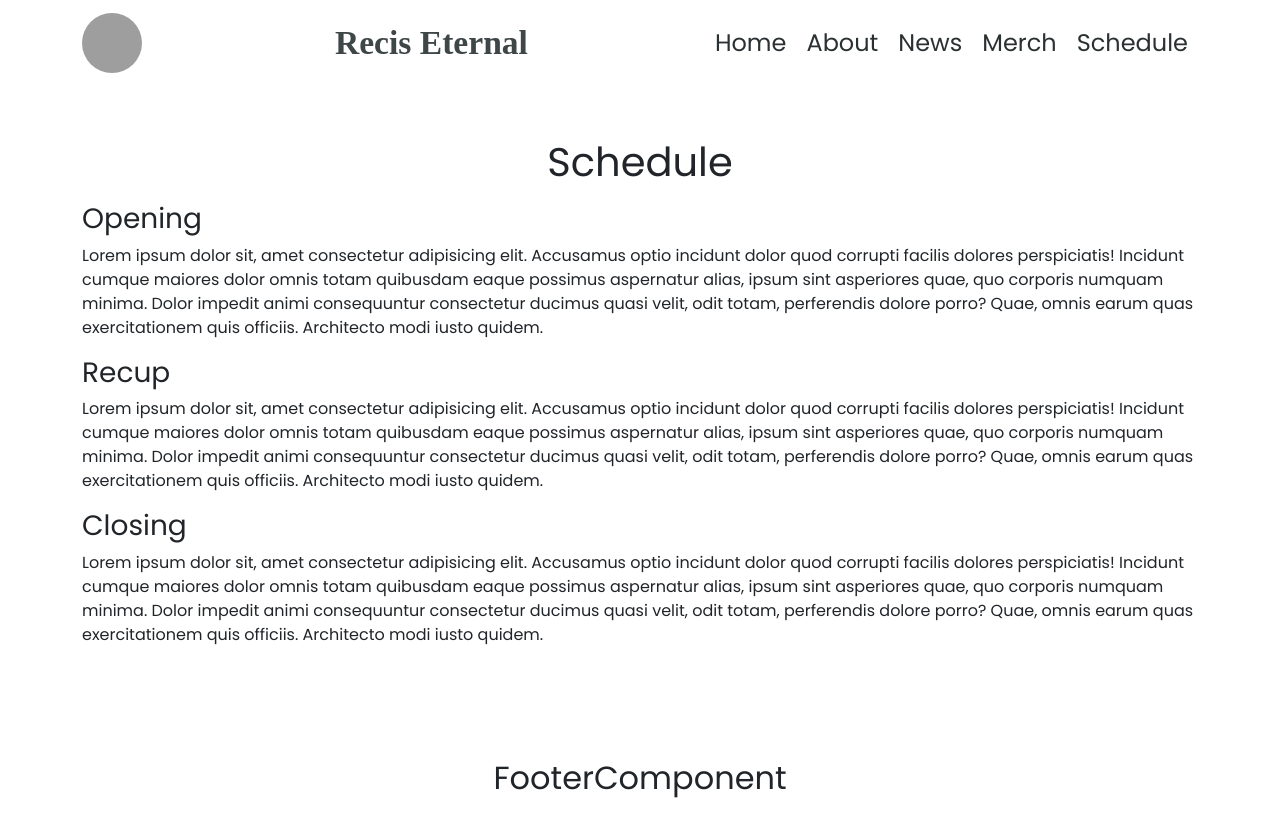
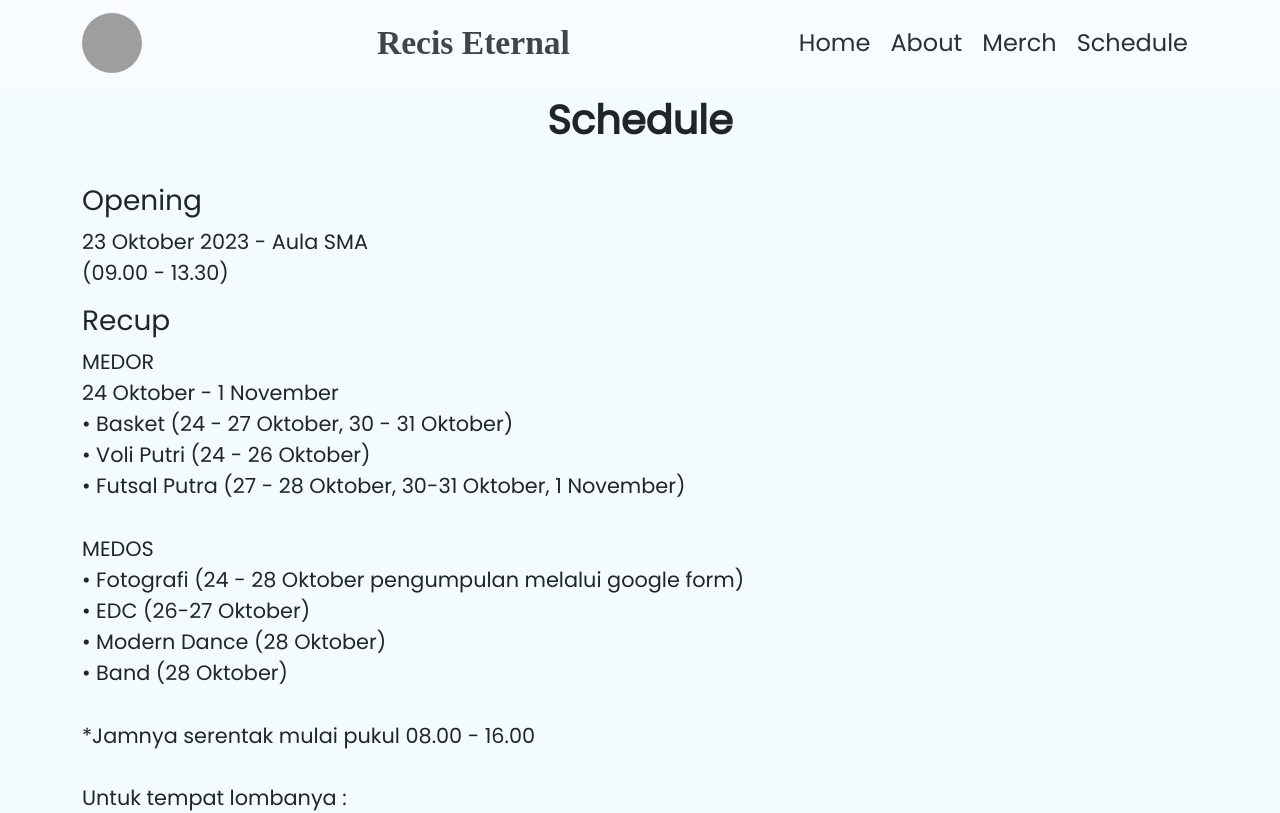
Before and after one commit to Dustin-Bernard/Recis-Eternal, a React (Vite) app in the folder frontend/: page /schedule in a window 1280 px wide. Shown: the top 813 px of the page. Built offline with nearby package versions, Linux system fonts and the light colour scheme; grey boxes are pictures that could not be loaded; a web font is replaced by a local one.

Commit message:
done untuk skrg.

```diff
--- a/frontend/src/App.tsx
+++ b/frontend/src/App.tsx
@@ -1,6 +1,6 @@
 import { Routes, Route } from "react-router-dom";
 import NavbarComponent from "./components/NavbarComponent";
-import FooterComponent from "./components/FooterComponent";
+// import FooterComponent from "./components/FooterComponent";
 import LoginPage from "./pages/LoginPage";
 import RegisterPage from "./pages/RegisterPage";
 import HomePage from "./pages/HomePage";
@@ -10,7 +10,6 @@ import ShopPage from "./pages/ShopPage";
 import SchedulePage from "./pages/SchedulePage";
 import AdminPage from "./pages/AdminPage.tsx";
 import PostPage from "./pages/PostPage";
-
 
 const App = () => {
   return (
@@ -28,8 +27,6 @@ const App = () => {
         <Route path="/register" Component={RegisterPage} />
         <Route path="/post/:id" Component={PostPage} />
       </Routes>
-
-      <FooterComponent />
     </div>
   );
 };
--- a/frontend/src/components/NavbarComponent.tsx
+++ b/frontend/src/components/NavbarComponent.tsx
@@ -129,9 +129,9 @@ const NavbarComponent = () => {
                 <NavLink id="navlink" to="/about">
                   About
                 </NavLink>
-                <NavLink id="navlink" to="/news">
+                {/* <NavLink id="navlink" to="/news">
                   News
-                </NavLink>
+                </NavLink> */}
                 <NavLink id="navlink" to="/merch">
                   Merch
                 </NavLink>
--- a/frontend/src/main.css
+++ b/frontend/src/main.css
@@ -221,7 +221,7 @@ h1 {
 /* AboutPage Style */
 
 .aboutPage {
-  height: 85vh;
+  height: 100vh;
   display: flex;
   justify-content: center;
   align-items: center;
@@ -293,7 +293,7 @@ h1 {
 
 /* Merch Style */
 .merchPage {
-  padding-top: 12vh;
+  height: 100vh;
   display: flex;
   justify-content: center;
   align-items: center;
@@ -301,6 +301,14 @@ h1 {
 }
 
 /* Schedule Style */
+
+.schedulePage {
+  padding-top: 12vh;
+  display: flex;
+  justify-content: center;
+  align-items: center;
+  background-color: rgb(244, 251, 255);
+}
 
 /* Footer Style */
 .footer {
--- a/frontend/src/pages/AboutPage.tsx
+++ b/frontend/src/pages/AboutPage.tsx
@@ -2,7 +2,7 @@ import { Container } from "react-bootstrap";
 
 const AboutPage = () => {
   return (
-    <div className="about aboutPage py-5">
+    <div className="about aboutPage">
       <Container className="text-center animate__animated animate__fadeInLeft">
         <h1 style={{ fontWeight: "600" }}>About</h1>
         <br />
--- a/frontend/src/pages/HomePage.tsx
+++ b/frontend/src/pages/HomePage.tsx
@@ -14,15 +14,11 @@ import Card from "react-bootstrap/Card";
 import LogoHivi from "../assets/1.png";
 import background from "../assets/Background-Final.png";
 
-
 import Merch1 from "../assets/2.png";
 import Merch2 from "../assets/3.png";
 import Merch3 from "../assets/4.png";
 
-
 const HomePage = () => {
-
-
   return (
     <div className="overflow-hidden">
       <div
@@ -98,6 +94,7 @@ const HomePage = () => {
                 data-aos="fade-right"
                 data-aos-duration="1000"
                 data-aos-delay="300"
+                id="aboutP"
               >
                 Recis Eternal adalah susunan acara perlombaan dan pentas seni
                 (pensi) yang diselenggarakan oleh SMA Regina Pacis Bogor pada
@@ -285,39 +282,39 @@ const HomePage = () => {
                 data-aos="fade-right"
                 data-aos-duration="1000"
                 data-aos-delay="300"
+                id="aboutP"
               >
                 <h3>Opening</h3>
                 <p>
-                  Lorem ipsum dolor sit, amet consectetur adipisicing elit.
-                  Accusamus optio incidunt dolor quod corrupti facilis dolores
-                  perspiciatis! Incidunt cumque maiores dolor omnis totam
-                  quibusdam eaque possimus aspernatur alias, ipsum sint
-                  asperiores quae, quo corporis numquam minima. Dolor impedit
-                  animi consequuntur consectetur ducimus quasi velit, odit
-                  totam, perferendis dolore porro? Quae, omnis earum quas
-                  exercitationem quis officiis. Architecto modi iusto quidem.
+                  23 Oktober 2023 - Aula SMA <br />
+                  (09.00 - 13.30)
                 </p>
                 <h3>Recup</h3>
                 <p>
-                  Lorem ipsum dolor sit, amet consectetur adipisicing elit.
-                  Accusamus optio incidunt dolor quod corrupti facilis dolores
-                  perspiciatis! Incidunt cumque maiores dolor omnis totam
-                  quibusdam eaque possimus aspernatur alias, ipsum sint
-                  asperiores quae, quo corporis numquam minima. Dolor impedit
-                  animi consequuntur consectetur ducimus quasi velit, odit
-                  totam, perferendis dolore porro? Quae, omnis earum quas
-                  exercitationem quis officiis. Architecto modi iusto quidem.
+                  MEDOR <br />
+                  24 Oktober - 1 November <br />
+                  • Basket (24 - 27 Oktober, 30 - 31 Oktober) <br />
+                  • Voli Putri (24 - 26 Oktober) <br />• Futsal Putra (27 - 28
+                  Oktober, 30-31 Oktober, 1 November) <br />
+                  <br />
+                  MEDOS <br />• Fotografi (24 - 28 Oktober pengumpulan melalui
+                  google form) <br />
+                  • EDC (26-27 Oktober) <br />
+                  • Modern Dance (28 Oktober) <br />
+                  • Band (28 Oktober) <br />
+                  <br />
+                  *Jamnya serentak mulai pukul 08.00 - 16.00 <br />
+                  <br />
+                  Untuk tempat lombanya : <br />
+                  1. Basket Putra & Putri (Aula SMA) <br />
+                  2. Futsal Putra & Voli Putri (Lapangan SD) <br />
+                  3. MD & Band (Aula SMA) <br />
+                  4. Fotografi dan EDC (online melalui google form dan zoom)
                 </p>
                 <h3>Closing</h3>
                 <p>
-                  Lorem ipsum dolor sit, amet consectetur adipisicing elit.
-                  Accusamus optio incidunt dolor quod corrupti facilis dolores
-                  perspiciatis! Incidunt cumque maiores dolor omnis totam
-                  quibusdam eaque possimus aspernatur alias, ipsum sint
-                  asperiores quae, quo corporis numquam minima. Dolor impedit
-                  animi consequuntur consectetur ducimus quasi velit, odit
-                  totam, perferendis dolore porro? Quae, omnis earum quas
-                  exercitationem quis officiis. Architecto modi iusto quidem.
+                  18 November 2023 di SMA Regina Pacis Bogor <br />
+                  (08.00 - 17.00)
                 </p>
               </div>
             </Container>
--- a/frontend/src/pages/SchedulePage.tsx
+++ b/frontend/src/pages/SchedulePage.tsx
@@ -2,39 +2,56 @@ import { Container } from "react-bootstrap";
 
 const SchedulePage = () => {
   return (
-    <div className="padding-top background-color">
-      <Container className="py-5">
-        <h1 className="text-center mb-3">Schedule</h1>
+    <div className="schedule schedulePage">
+      <Container className="pb-5">
+        <h1
+          className="text-center mb-3"
+          style={{ fontWeight: "600" }}
+          data-aos="fade-right"
+          data-aos-duration="1000"
+        >
+          Schedule
+        </h1>
+        <br />
+        <div
+          data-aos="fade-right"
+          data-aos-duration="1000"
+          data-aos-delay="300"
+          id="aboutP"
+        >
           <h3>Opening</h3>
           <p>
-          Lorem ipsum dolor sit, amet consectetur adipisicing elit. Accusamus
-          optio incidunt dolor quod corrupti facilis dolores perspiciatis!
-          Incidunt cumque maiores dolor omnis totam quibusdam eaque possimus
-          aspernatur alias, ipsum sint asperiores quae, quo corporis numquam
-          minima. Dolor impedit animi consequuntur consectetur ducimus quasi
-          velit, odit totam, perferendis dolore porro? Quae, omnis earum quas
-          exercitationem quis officiis. Architecto modi iusto quidem.
+            23 Oktober 2023 - Aula SMA <br />
+            (09.00 - 13.30)
           </p>
           <h3>Recup</h3>
           <p>
-          Lorem ipsum dolor sit, amet consectetur adipisicing elit. Accusamus
-          optio incidunt dolor quod corrupti facilis dolores perspiciatis!
-          Incidunt cumque maiores dolor omnis totam quibusdam eaque possimus
-          aspernatur alias, ipsum sint asperiores quae, quo corporis numquam
-          minima. Dolor impedit animi consequuntur consectetur ducimus quasi
-          velit, odit totam, perferendis dolore porro? Quae, omnis earum quas
-          exercitationem quis officiis. Architecto modi iusto quidem.
+            MEDOR <br />
+            24 Oktober - 1 November <br />
+            • Basket (24 - 27 Oktober, 30 - 31 Oktober) <br />
+            • Voli Putri (24 - 26 Oktober) <br />• Futsal Putra (27 - 28
+            Oktober, 30-31 Oktober, 1 November) <br />
+            <br />
+            MEDOS <br />• Fotografi (24 - 28 Oktober pengumpulan melalui google
+            form) <br />
+            • EDC (26-27 Oktober) <br />
+            • Modern Dance (28 Oktober) <br />
+            • Band (28 Oktober) <br />
+            <br />
+            *Jamnya serentak mulai pukul 08.00 - 16.00 <br />
+            <br />
+            Untuk tempat lombanya : <br />
+            1. Basket Putra & Putri (Aula SMA) <br />
+            2. Futsal Putra & Voli Putri (Lapangan SD) <br />
+            3. MD & Band (Aula SMA) <br />
+            4. Fotografi dan EDC (online melalui google form dan zoom)
           </p>
           <h3>Closing</h3>
           <p>
-          Lorem ipsum dolor sit, amet consectetur adipisicing elit. Accusamus
-          optio incidunt dolor quod corrupti facilis dolores perspiciatis!
-          Incidunt cumque maiores dolor omnis totam quibusdam eaque possimus
-          aspernatur alias, ipsum sint asperiores quae, quo corporis numquam
-          minima. Dolor impedit animi consequuntur consectetur ducimus quasi
-          velit, odit totam, perferendis dolore porro? Quae, omnis earum quas
-          exercitationem quis officiis. Architecto modi iusto quidem.
+            18 November 2023 di SMA Regina Pacis Bogor <br />
+            (08.00 - 17.00)
           </p>
+        </div>
       </Container>
     </div>
   );
```
Lines whose indentation alone changed are shown as unchanged.
